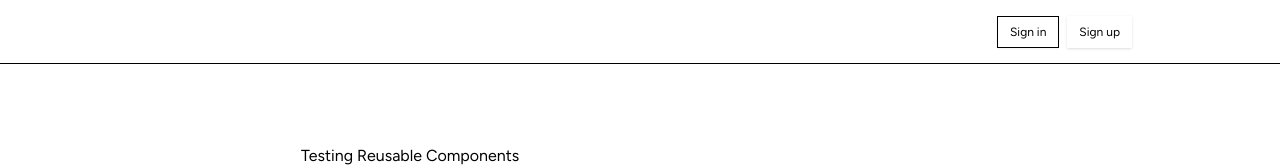
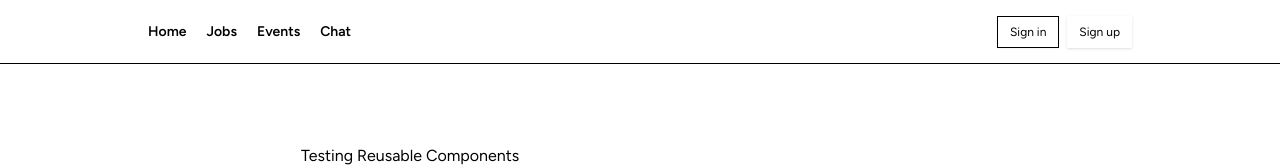
Before and after one commit to CPSECapstone/CENG-career-hub, a Next.js app: page / in a window 1280 px wide. Shown: the top 167 px of the page. Built offline with nearby package versions, Linux system fonts and the light colour scheme; no server answers.

Commit message:
basic navbar structure

```diff
--- a/app/page.tsx
+++ b/app/page.tsx
@@ -1,26 +1,11 @@
-import { EnvVarWarning } from "@/components/env-var-warning";
-import { AuthButton } from "@/components/auth-button";
 import { ThemeSwitcher } from "@/components/theme-switcher";
-import { hasEnvVars } from "@/lib/utils";
-//import Link from "next/link";
-import { Suspense } from "react";
+import Navbar from "@/components/navbar";
 
 export default function Home() {
   return (
     <main className="min-h-screen flex flex-col items-center">
       <div className="flex-1 w-full flex flex-col gap-20 items-center">
-        <nav className="w-full flex justify-center border-b border-b-foreground/10 h-16">
-          <div className="w-full max-w-5xl flex justify-between items-center p-3 px-5 text-sm">
-            <div className="flex gap-5 items-center font-semibold"></div>
-            {!hasEnvVars ? (
-              <EnvVarWarning />
-            ) : (
-              <Suspense>
-                <AuthButton />
-              </Suspense>
-            )}
-          </div>
-        </nav>
+        <Navbar></Navbar>
         <div>
           <h2>Testing Reusable Components</h2>
           <button className="btn-primary mt-2 mb-2">Button 1</button>
--- /dev/null
+++ b/components/navbar.tsx
@@ -0,0 +1,35 @@
+import Link from "next/link";
+import { AuthButton } from "./auth-button";
+import { EnvVarWarning } from "./env-var-warning";
+import { hasEnvVars } from "@/lib/utils";
+import { Suspense } from "react";
+
+export default function Navbar() {
+    return (
+        <nav className="w-full flex justify-center border-b h-16">
+            <div className="w-full max-w-5xl flex justify-between items-center p-3 px-5 text-sm">
+                <ul className="flex gap-5 items-center font-semibold">
+                    <li>
+                        <Link href="/"> Home </Link>
+                    </li>
+                    <li>
+                        <Link href="/jobs"> Jobs </Link>
+                    </li>
+                    <li>
+                        <Link href="/events"> Events </Link>
+                    </li>
+                    <li>
+                        <Link href="/chat"> Chat </Link>
+                    </li>
+                </ul>
+                {!hasEnvVars ? (
+                    <EnvVarWarning />
+                ) : (
+                    <Suspense>
+                        <AuthButton />
+                    </Suspense>
+                )}
+            </div>
+        </nav>
+    )
+}
```
